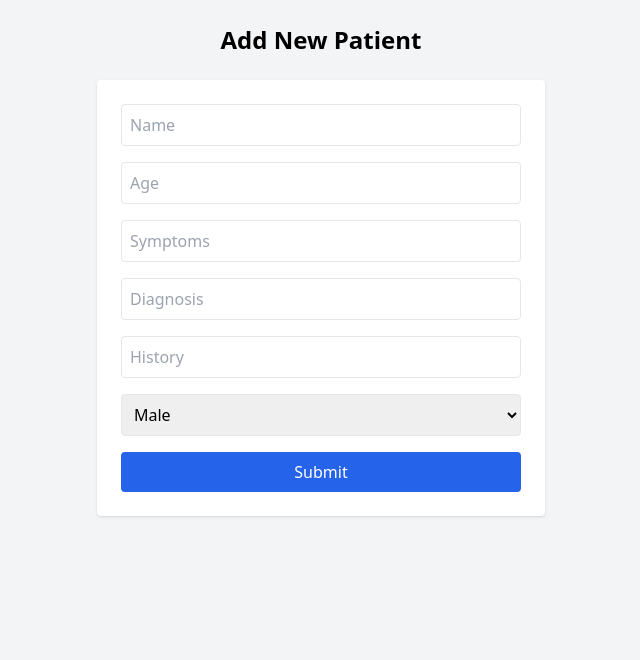
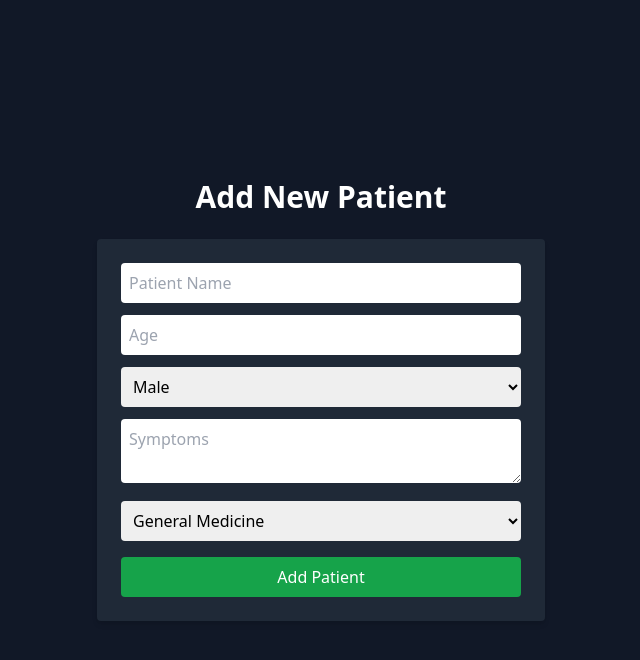
Before and after one commit to Subkash2206/doctor-dashboard-frontend, a React (Create React App) app: page /add-patient in a window 1280 px wide. Shown: the top 660 px of the page, without its empty margins (319-959 px from the left). Built offline with nearby package versions, Linux system fonts and the light colour scheme.

Commit message:
Add patient creation page

```diff
--- a/src/pages/AddPatient.jsx
+++ b/src/pages/AddPatient.jsx
@@ -3,72 +3,103 @@ import { useNavigate } from "react-router-dom";
 import { addPatient } from "../api";
 
 export default function AddPatient() {
-  const [formData, setFormData] = useState({
+  const navigate = useNavigate();
+  const [form, setForm] = useState({
     name: "",
     age: "",
     gender: "Male",
     symptoms: "",
-    diagnosis: "",
-    history: "",
+    assigned_department: "General Medicine",
   });
-
-  const [status, setStatus] = useState("");
-  const navigate = useNavigate();
+  const [error, setError] = useState("");
+  const [success, setSuccess] = useState(false);
 
   const handleChange = (e) => {
-    setFormData((prev) => ({
-      ...prev,
-      [e.target.name]: e.target.value,
-    }));
+    setForm({ ...form, [e.target.name]: e.target.value });
   };
 
-  const handleSubmit = async () => {
+  const handleSubmit = async (e) => {
+    e.preventDefault();
+    setError("");
     try {
-      await addPatient({ ...formData, age: parseInt(formData.age) });
-      setStatus("Patient added successfully ✅");
-      setTimeout(() => navigate("/dashboard"), 1500);
+      await addPatient(form);
+      setSuccess(true);
+      setTimeout(() => navigate("/dashboard"), 1000);
     } catch (err) {
-      console.error(err);
-      setStatus("Something went wrong ❌");
+      console.error("❌ Error adding patient:", err);
+      setError("Failed to add patient.");
     }
   };
 
   return (
-    <div className="min-h-screen bg-gray-100 p-6">
-      <h1 className="text-2xl font-bold text-center mb-6">Add New Patient</h1>
+    <div className="min-h-screen flex flex-col items-center justify-center bg-gray-900 text-white px-4">
+      <h1 className="text-3xl font-bold mb-6">Add New Patient</h1>
 
-      <div className="max-w-md mx-auto bg-white p-6 rounded shadow space-y-4">
-        {["name", "age", "symptoms", "diagnosis", "history"].map((field) => (
-          <input
-            key={field}
-            name={field}
-            placeholder={field[0].toUpperCase() + field.slice(1)}
-            value={formData[field]}
-            onChange={handleChange}
-            className="w-full p-2 border rounded"
-          />
-        ))}
-
+      <form
+        onSubmit={handleSubmit}
+        className="bg-gray-800 p-6 rounded shadow-md w-full max-w-md"
+      >
+        <input
+          type="text"
+          name="name"
+          placeholder="Patient Name"
+          value={form.name}
+          onChange={handleChange}
+          className="p-2 mb-3 w-full text-black rounded"
+          required
+        />
+        <input
+          type="number"
+          name="age"
+          placeholder="Age"
+          value={form.age}
+          onChange={handleChange}
+          className="p-2 mb-3 w-full text-black rounded"
+          required
+        />
         <select
           name="gender"
-          value={formData.gender}
+          value={form.gender}
           onChange={handleChange}
-          className="w-full p-2 border rounded"
+          className="p-2 mb-3 w-full text-black rounded"
         >
           <option>Male</option>
           <option>Female</option>
           <option>Other</option>
         </select>
+        <textarea
+          name="symptoms"
+          placeholder="Symptoms"
+          value={form.symptoms}
+          onChange={handleChange}
+          className="p-2 mb-3 w-full text-black rounded"
+          required
+        />
+        <select
+          name="assigned_department"
+          value={form.assigned_department}
+          onChange={handleChange}
+          className="p-2 mb-4 w-full text-black rounded"
+        >
+          <option>General Medicine</option>
+          <option>Cardiology</option>
+          <option>Neurology</option>
+          <option>Pediatrics</option>
+          <option>Oncology</option>
+        </select>
 
         <button
-          onClick={handleSubmit}
-          className="w-full bg-blue-600 text-white py-2 rounded hover:bg-blue-700"
+          type="submit"
+          className="bg-green-600 hover:bg-green-700 px-4 py-2 rounded w-full"
         >
-          Submit
+          Add Patient
         </button>
 
-        {status && <p className="text-center mt-2">{status}</p>}
-      </div>
+        {success && (
+          <p className="text-green-400 mt-4 text-center">Patient added!</p>
+        )}
+        {error && <p className="text-red-400 mt-4 text-center">{error}</p>}
+      </form>
     </div>
   );
 }
```
